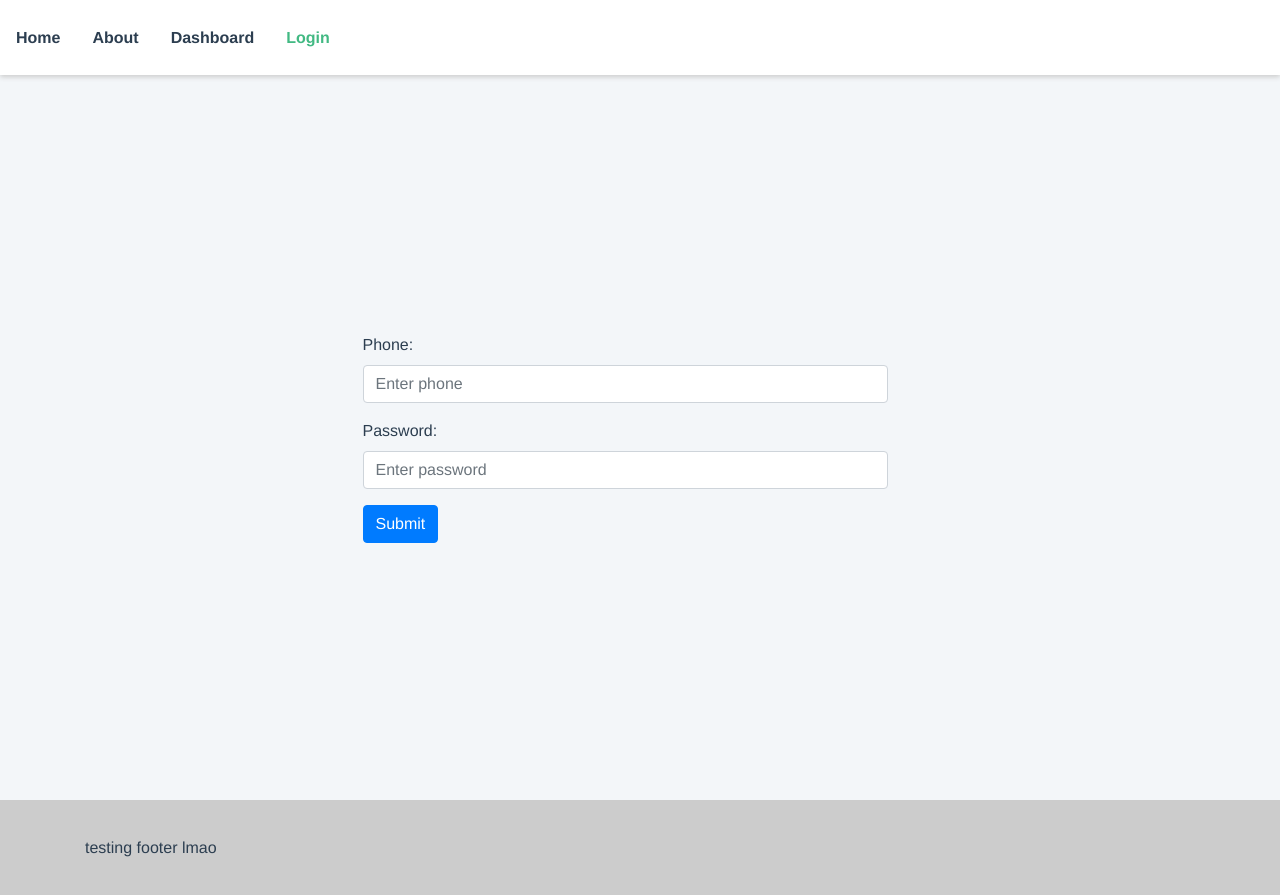
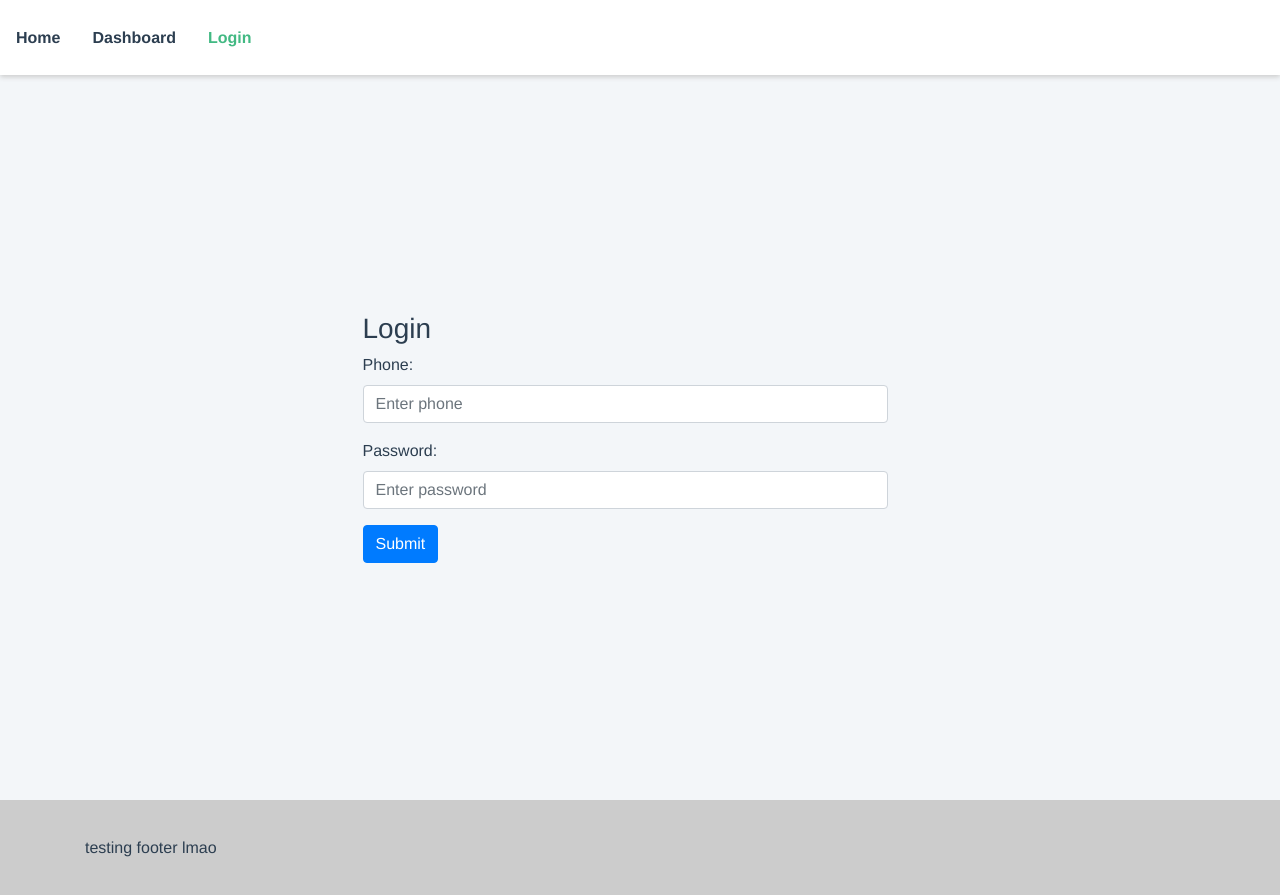
Before and after one commit to taylor009/Hurricane-Helper, a Vue app in the folder client/: page /login in a window 1280 px wide. Built offline with nearby package versions, Linux system fonts and the light colour scheme.

Commit message:
cleaned up front-end

```diff
--- a/client/src/components/Forms/LoginForm.vue
+++ b/client/src/components/Forms/LoginForm.vue
@@ -1,6 +1,8 @@
 <template>
 
   <b-form @submit="onSubmit">
+
+    <h3>Login</h3>
     <b-form-group
       id="input-group-1"
       label="Phone:"
--- a/client/src/components/NavbarComp.vue
+++ b/client/src/components/NavbarComp.vue
@@ -3,7 +3,6 @@
   <b-nav id="nav" class="d-flex align-items-center">
 
     <b-nav-item to="/">Home</b-nav-item>
-    <b-nav-item to="/about">About</b-nav-item>
     <b-nav-item to="/dashboard">Dashboard</b-nav-item>
 
     <b-nav-item to="/login">Login</b-nav-item>
--- a/client/src/views/Home.vue
+++ b/client/src/views/Home.vue
@@ -19,13 +19,13 @@
 
       <div class="home-bottom-half row text-center">
         <div class="signup signup-user col-sm-12 col-md-4">
-          <a href="/signup">User Signup</a>
+          <router-link to="/signup">User Signup</router-link>
         </div>
         <div class="signup signup-volunteer col-sm-12 col-md-4">
-          <a href="/signup">Volunteer Signup</a>
+          <router-link to="/signup">Volunteer Signup</router-link>
         </div>
         <div class="signup signup-organization col-sm-12 col-md-4">
-          <a href="/signup">Organization Signup</a>
+          <router-link to="/signup">Organization Signup</router-link>
         </div>
       </div>
     </div>
```
